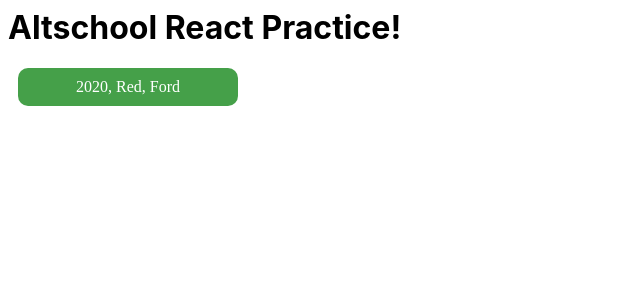
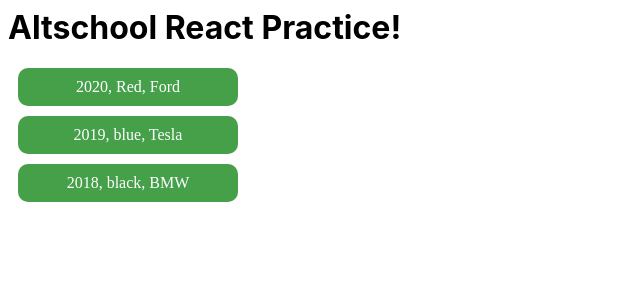
Before and after one commit to Josh-Alhassan/alt-school-react, a React (Create React App) app: page / in a window 1280 px wide. Shown: the top 300 px of the page, without its empty margins (0-640 px from the left). Built offline with nearby package versions, Linux system fonts and the light colour scheme.

Commit message:
mapping through an array

```diff
--- a/src/App.js
+++ b/src/App.js
@@ -2,25 +2,40 @@ import React from 'react';
 import './style.css';
 
 function Car({ data }) {
-  const { brand, color, year } = data;
+  // const { data.brand, data.color, data.year } = data;
   return (
     <div className="car">
-      {year}, {color}, {brand}
+      {data.year}, {data.color}, {data.brand}
     </div>
   );
 }
 
 export default function App() {
+  const cars = [
+    {
+      brand: 'Ford',
+      color: 'Red',
+      year: '2020',
+    },
+    {
+      brand: 'Tesla',
+      color: 'blue',
+      year: '2019',
+    },
+    {
+      brand: 'BMW',
+      color: 'black',
+      year: '2018',
+    },
+  ];
+
+  const listOfCars = cars.map((car) => {
+    return <Car key={Math.floor(Math.random())} data={car} />;
+  });
   return (
     <div>
       <h1>Altschool React Practice!</h1>
-      <Car
-        data={{
-          brand: 'Ford',
-          color: 'Red',
-          year: '2020',
-        }}
-      />
+      <div> {listOfCars} </div>
     </div>
   );
 }
```
